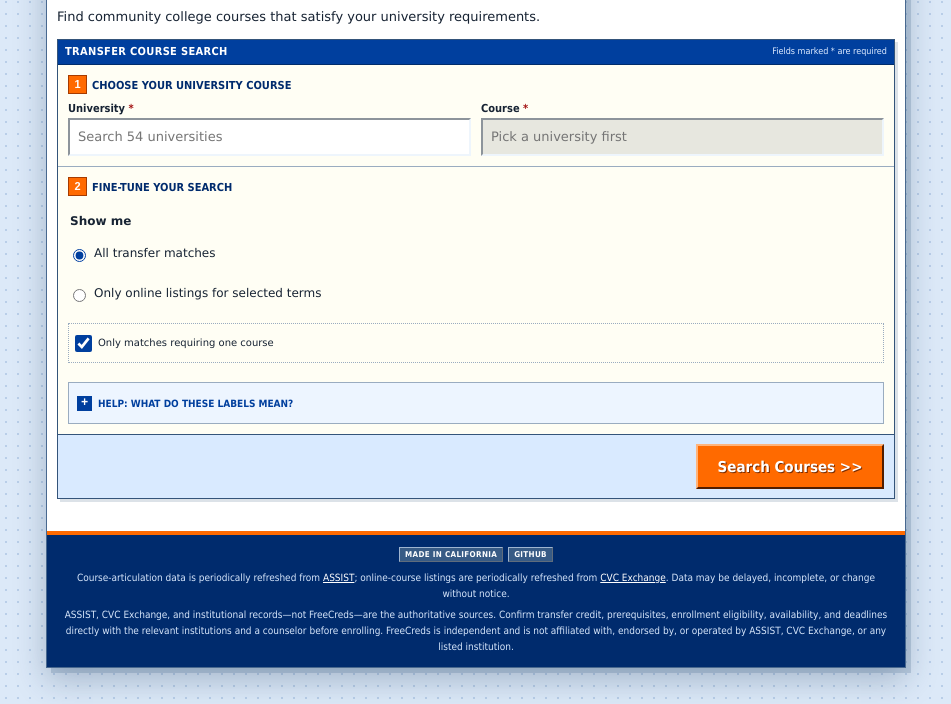
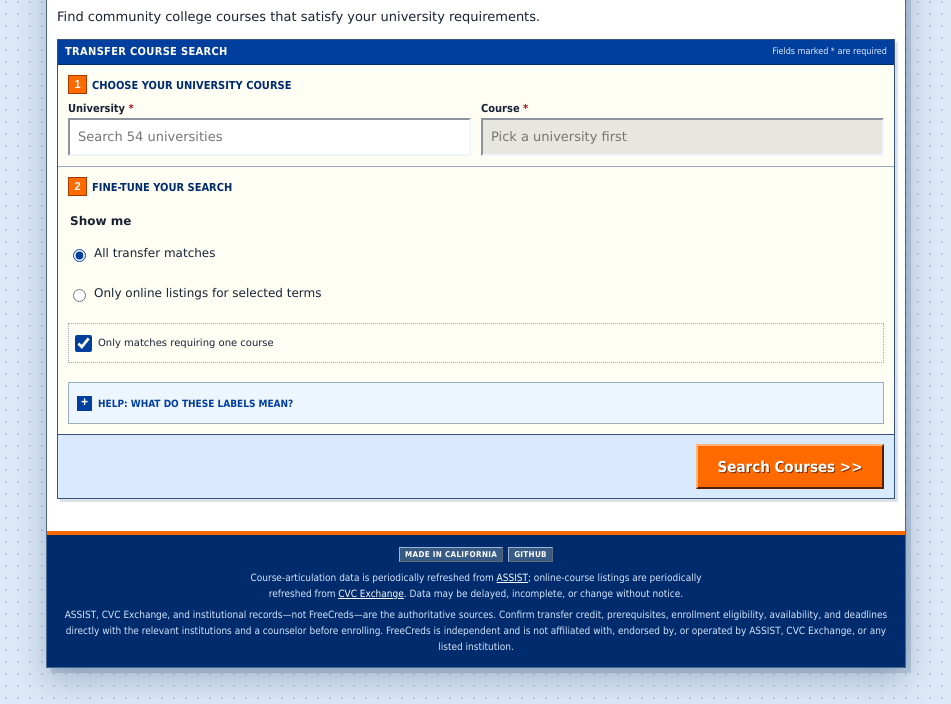
Before and after one commit to ivan-grebe/freecreds, a website with bundled scripts: page src/frontend/index.html in a window 1280 px wide. Shown: the part 168-872 px from the top of the page, without its empty margins (164-1115 px from the left). Built offline with nearby package versions, Linux system fonts and the light colour scheme; no server answers.

Commit message:
Balance footer text and keep source link labels together

```diff
--- a/src/frontend/index.html
+++ b/src/frontend/index.html
@@ -501,6 +501,8 @@
     .web-badge[href] { position: relative; text-decoration: none; }
     .web-badge[href]::after { content: ""; position: absolute; top: 50%; left: 50%; width: max(100%, 44px); height: 40px; transform: translate(-50%, -50%); }
     .footer-note { max-width: 980px; margin: 0 auto; }
+    .footer-note:first-of-type { text-wrap: balance; }
+    .footer-note a { white-space: nowrap; }
     .footer-note + .footer-note { margin-top: 5px; }
 
     @media (max-width: 720px) {
```
Also changed, not shown: 1 other file.
